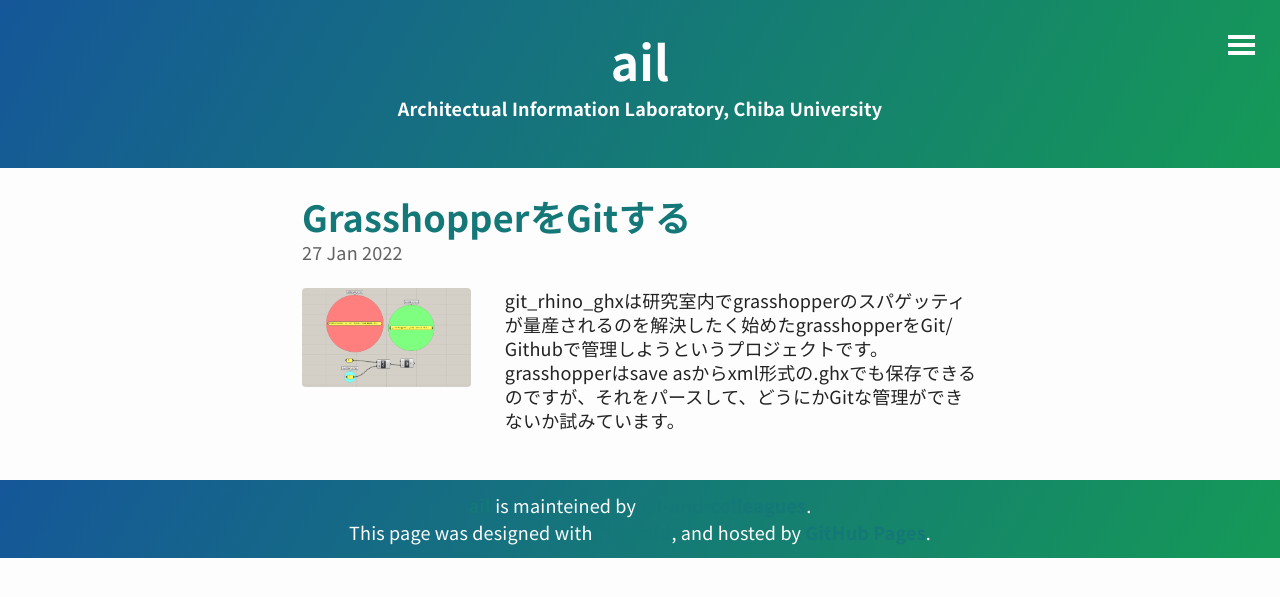
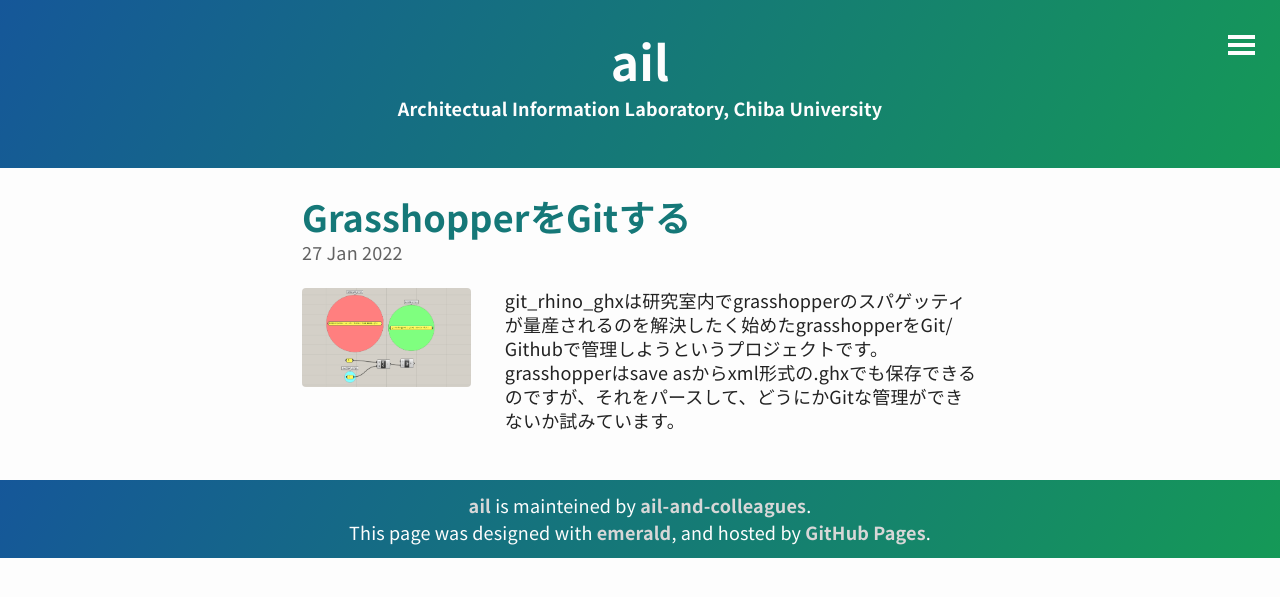
Before and after one commit to ail-and-colleagues/ail-and-colleagues.github.io, a Jekyll site: the page built from index.html, in a window 1280 px wide. Shown: the top 597 px of the page. Built offline with Jekyll 4.4.1, drawn with Linux system fonts in a browser that asks for light colours; the list of posts is cut into pages by our own code.

Commit message:
update css.

```diff
--- a/_sass/layout.scss
+++ b/_sass/layout.scss
@@ -261,13 +261,13 @@ footer {
   padding: 0.6667em 0;
   background-color: $main-color;
   background-image: $background-grad;
-  /*a {
+  a {
   	text-decoration: none;
   	color: darken($background-color, 15%);
   	display: inline-block;
-    &:hover,
+    /*&:hover,
     &:focus {
       color: $background-color;
-    }
-  }*/
+    }*/
+  }
 }
```
